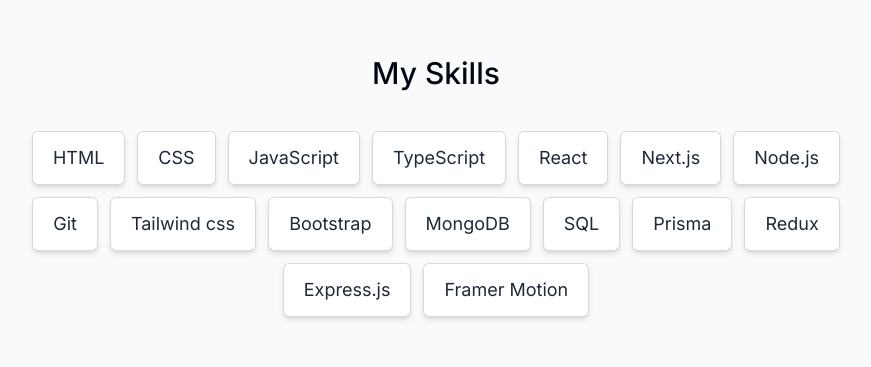
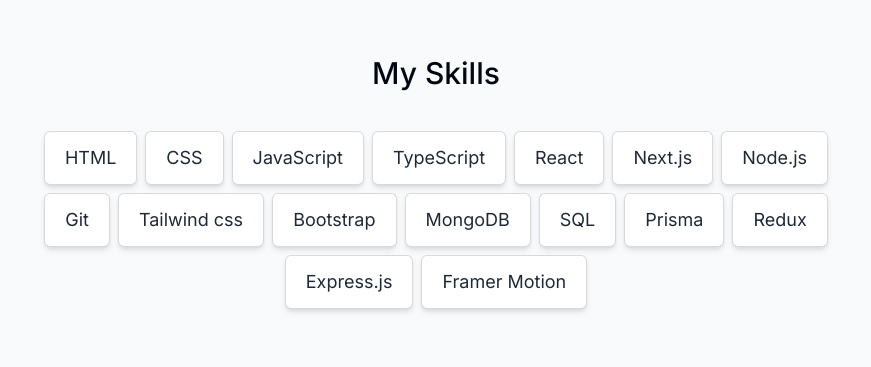
Before and after one commit to renish47/web_portfolio, a Next.js app: page / in a window 1280 px wide. Shown: the part 1280-1647 px from the top of the page, without its empty margins (204-1075 px from the left). Built offline with nearby package versions, Linux system fonts and the light colour scheme; no server answers.

Commit message:
fix bugs

```diff
--- a/app/globals.css
+++ b/app/globals.css
@@ -15,6 +15,15 @@
   @apply border border-black/30;
 }
 
+::-moz-selection {
+  /* Code for Firefox */
+  background: transparent;
+}
+
+::selection {
+  background: transparent;
+}
+
 /* input:-webkit-autofill,
 input:-webkit-autofill:hover,
 input:-webkit-autofill:focus,
--- a/components/sections/Skills.tsx
+++ b/components/sections/Skills.tsx
@@ -40,7 +40,7 @@
       className="mb-28 max-w-[53rem]  scroll-mt-28 text-center sm:mb-40"
     >
       <SectionHeading>My skills</SectionHeading>
-      <ul className="flex flex-wrap justify-center gap-3 text-lg text-gray-800">
+      <ul className="flex flex-wrap justify-center gap-3 text-lg text-gray-800 sm:gap-2">
         {skillsData.map((skill, index) => (
           <motion.li
             className="cursor-default rounded-md border border-black/[0.15] bg-white px-5 py-3 shadow-md transition dark:bg-white/10 dark:text-white/80"
```
